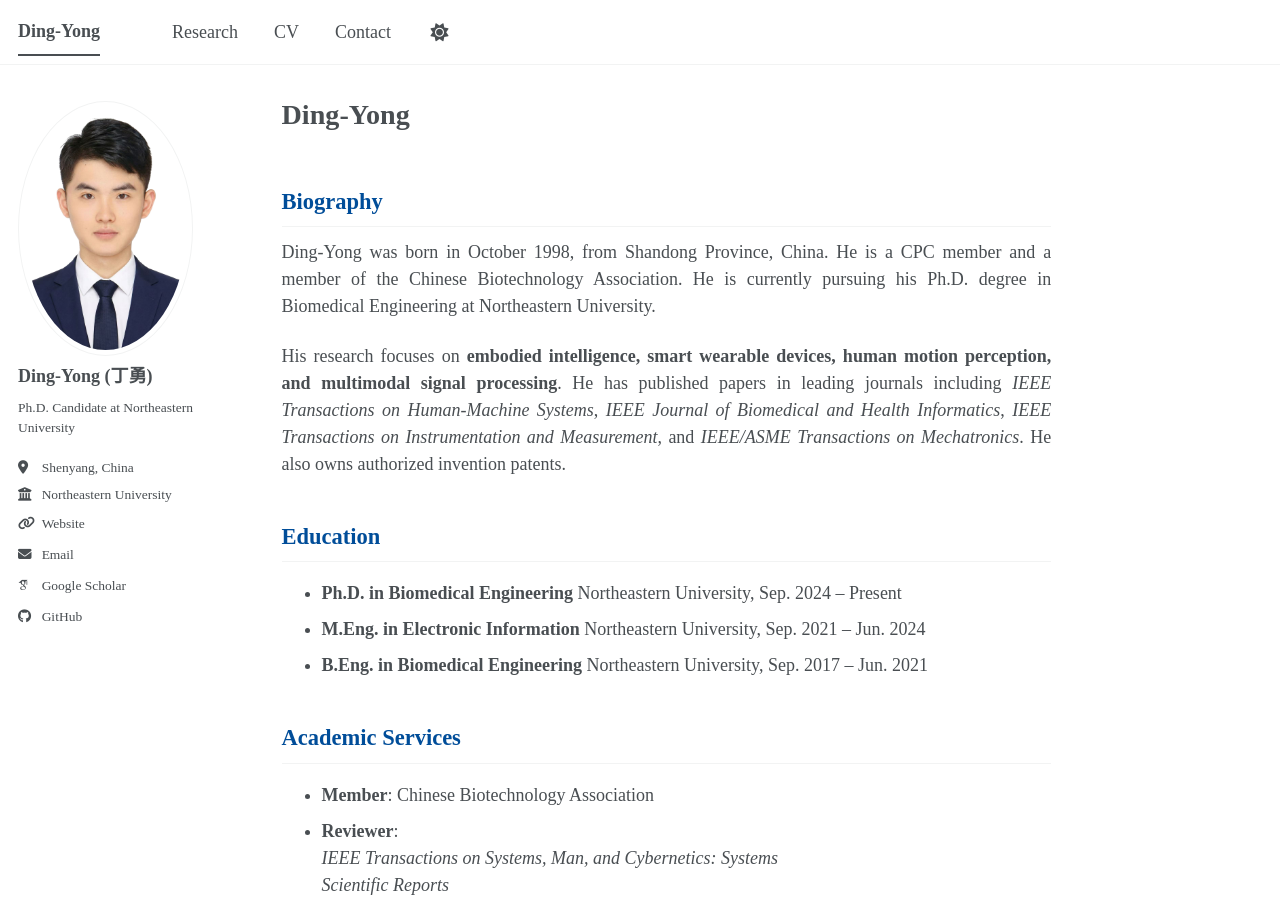
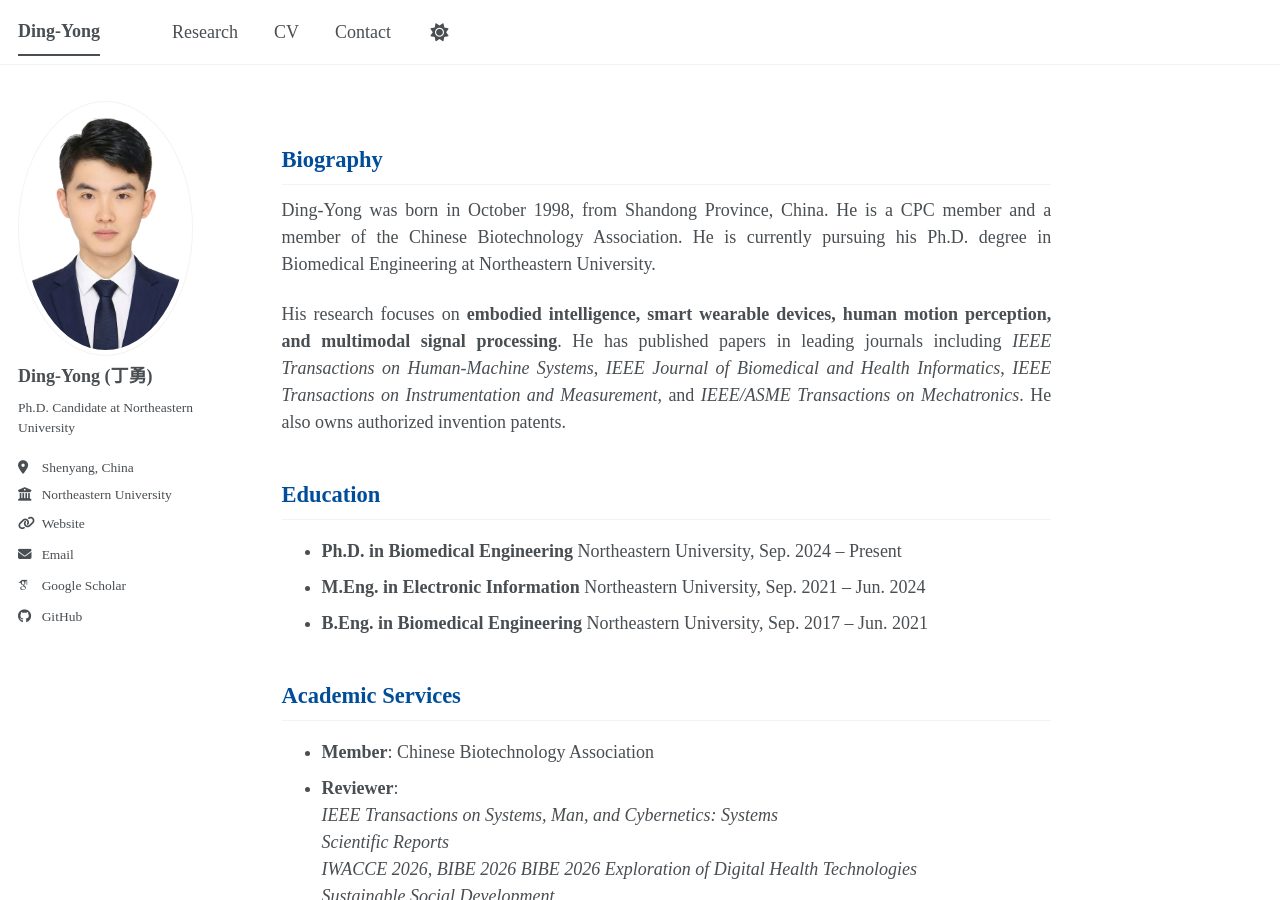
Before and after one commit to ding-yong/ding-yong.github.io, a Jekyll site: the page built from _pages/about.md, in a window 1280 px wide and 900 px high. Built offline with Jekyll 4.4.1, drawn with Linux system fonts in a browser that asks for light colours; some web fonts are replaced; a script bundle is joined from its source files by our own code; library files that are not in the unit come from our copies.

Commit message:
Update about.md

```diff
--- a/_pages/about.md
+++ b/_pages/about.md
@@ -1,6 +1,5 @@
 ---
 permalink: /
-title: "Ding-Yong"
 author_profile: true
 redirect_from:
   - /about/
```
